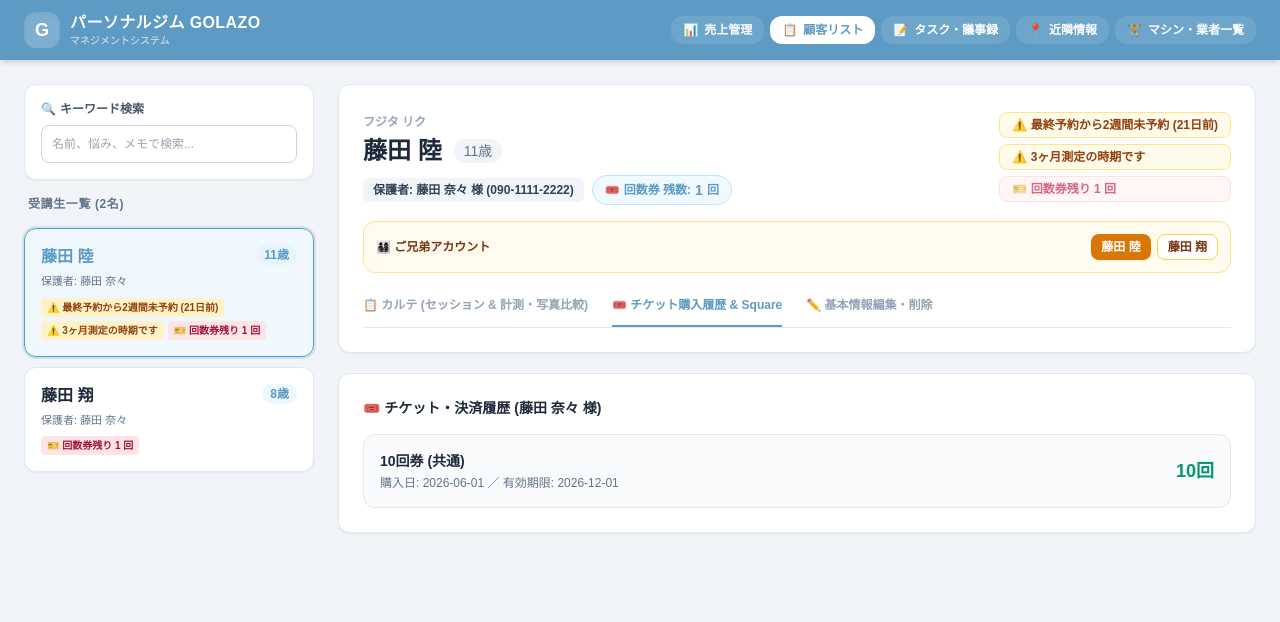
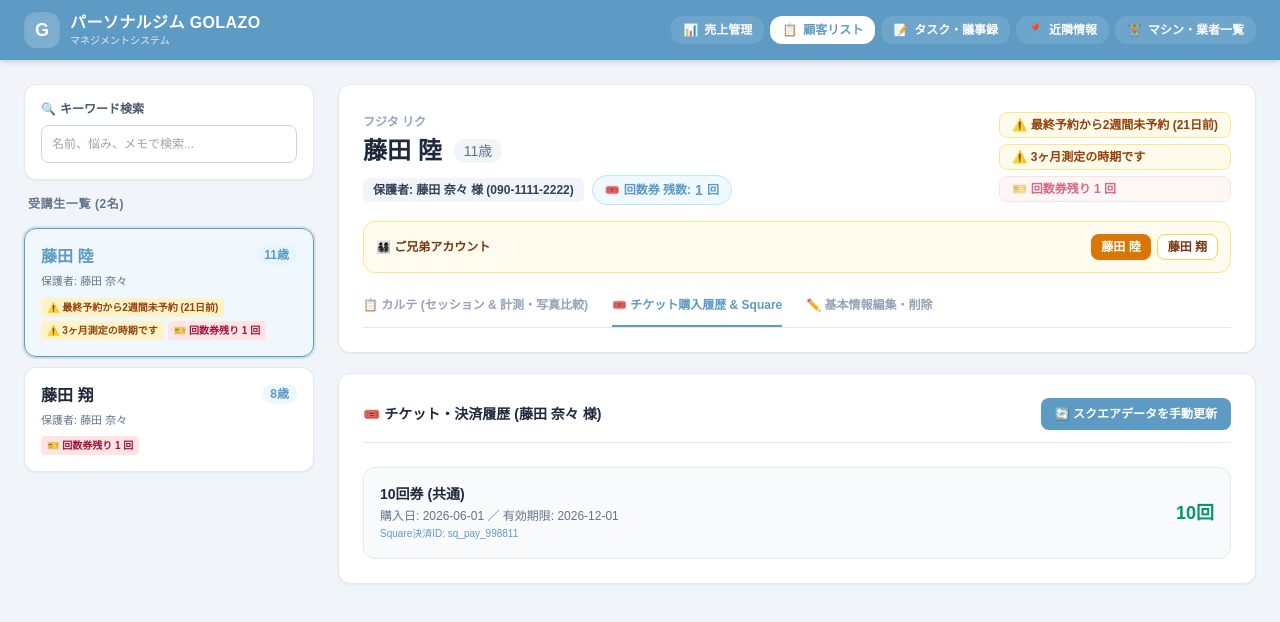
Before and after one commit to 2025golazo-bot/GOLAZO, a Next.js app: page /clients in a window 1280 px wide. Both pictures are taken after a click on the button "🎟️ チケット購入履歴 & Square". Shown: the top 622 px of the page. Built offline with nearby package versions, Linux system fonts and the light colour scheme.

Commit message:
Update page.tsx

```diff
--- a/app/clients/page.tsx
+++ b/app/clients/page.tsx
@@ -162,6 +162,9 @@ export default function ClientsPage() {
   const [searchKeyword, setSearchKeyword] = useState<string>('');
   const [activeTab, setActiveTab] = useState<'carte' | 'tickets' | 'edit_info'>('carte');
 
+  // 手動同期ローディング状態
+  const [isSyncing, setIsSyncing] = useState<boolean>(false);
+
   const currentStudent = students.find(s => s.id === selectedStudentId) || students[0];
   const currentParent = parents.find(p => p.id === currentStudent.parentId) || parents[0];
   const siblingStudents = students.filter(s => s.parentId === currentParent.id);
@@ -255,6 +258,15 @@ export default function ClientsPage() {
         setAfterDate(target.physicalHistory[target.physicalHistory.length - 1].date);
       }
     }
+  };
+
+  // スクエア手動データ更新ハンドラー
+  const handleManualSyncSquare = () => {
+    setIsSyncing(true);
+    setTimeout(() => {
+      setIsSyncing(false);
+      alert('Squareから最新の決済・チケット情報を手動で取得・更新しました！');
+    }, 800);
   };
 
   const handleAddSession = () => {
@@ -860,19 +872,32 @@ export default function ClientsPage() {
               </div>
             )}
 
-            {/* TAB 2: チケット履歴 */}
+            {/* TAB 2: チケット履歴 (ここに手動Square更新ボタンを設置) */}
             {activeTab === 'tickets' && (
               <div className="bg-white p-6 rounded-xl border border-slate-200 shadow-sm space-y-4">
+                <div className="flex justify-between items-center border-b pb-3">
                   <h3 className="font-bold text-slate-800 text-sm">🎟️ チケット・決済履歴 ({currentParent.name} 様)</h3>
+                  <button
+                    onClick={handleManualSyncSquare}
+                    disabled={isSyncing}
+                    className="bg-[#5e9bc4] hover:bg-sky-600 text-white text-xs font-bold px-3.5 py-2 rounded-lg shadow-sm transition flex items-center gap-1.5 disabled:opacity-50"
+                  >
+                    <span>{isSyncing ? '🔄 同期中...' : '🔄 スクエアデータを手動更新'}</span>
+                  </button>
+                </div>
+
+                <div className="space-y-3 pt-2">
                   {currentParent.ticketsHistory.map(th => (
                     <div key={th.id} className="p-4 bg-slate-50 rounded-xl border flex justify-between items-center text-xs">
                       <div>
                         <div className="font-bold text-slate-800 text-sm">{th.title}</div>
                         <div className="text-slate-500 mt-1">購入日: {th.date} ／ 有効期限: {th.expire}</div>
+                        <div className="text-[10px] text-[#5e9bc4] mt-0.5">Square決済ID: {th.squarePaymentId}</div>
                       </div>
                       <span className="text-emerald-600 font-black text-lg">{th.count}回</span>
                     </div>
                   ))}
+                </div>
               </div>
             )}
 
```
Lines whose indentation alone changed are shown as unchanged.
